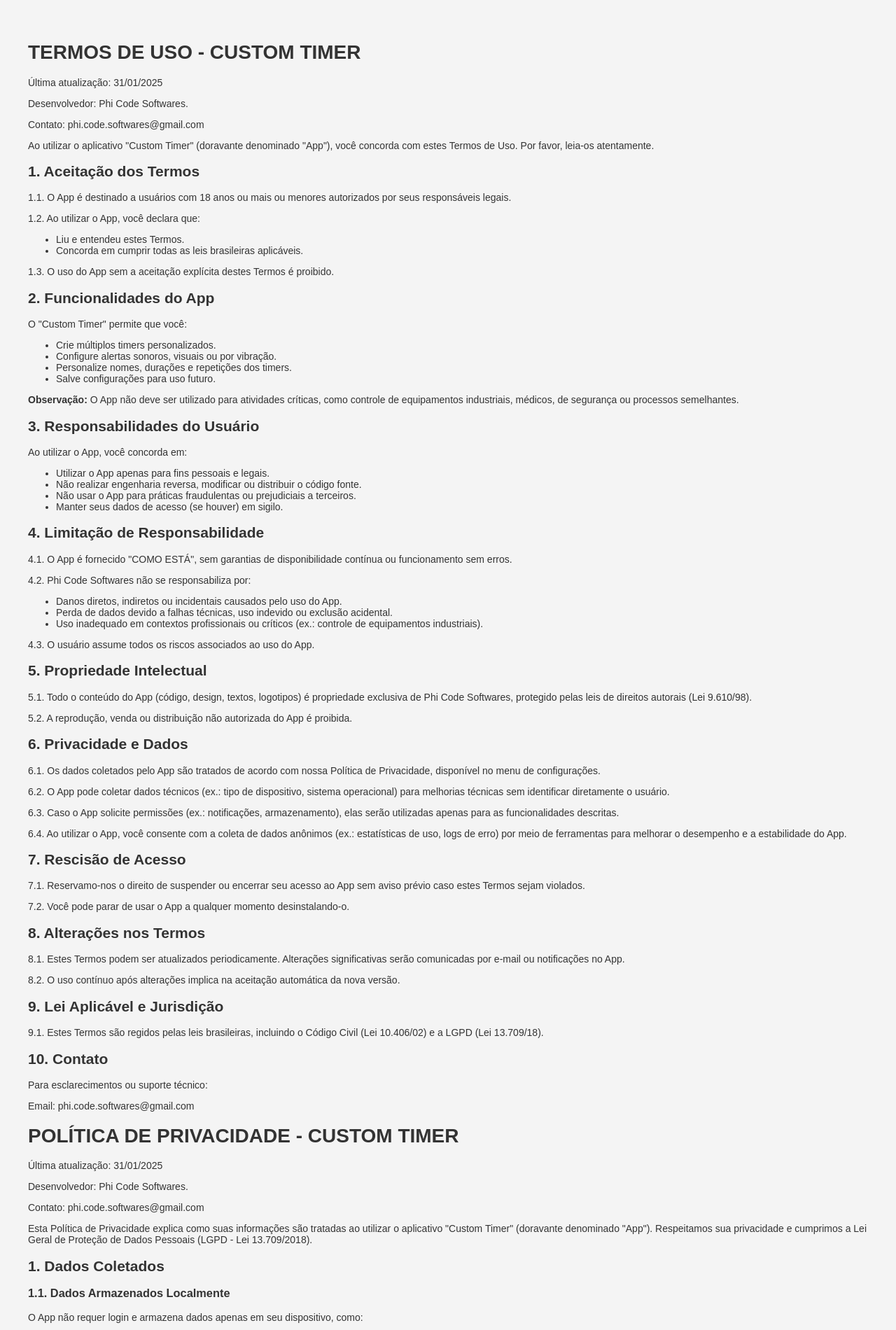
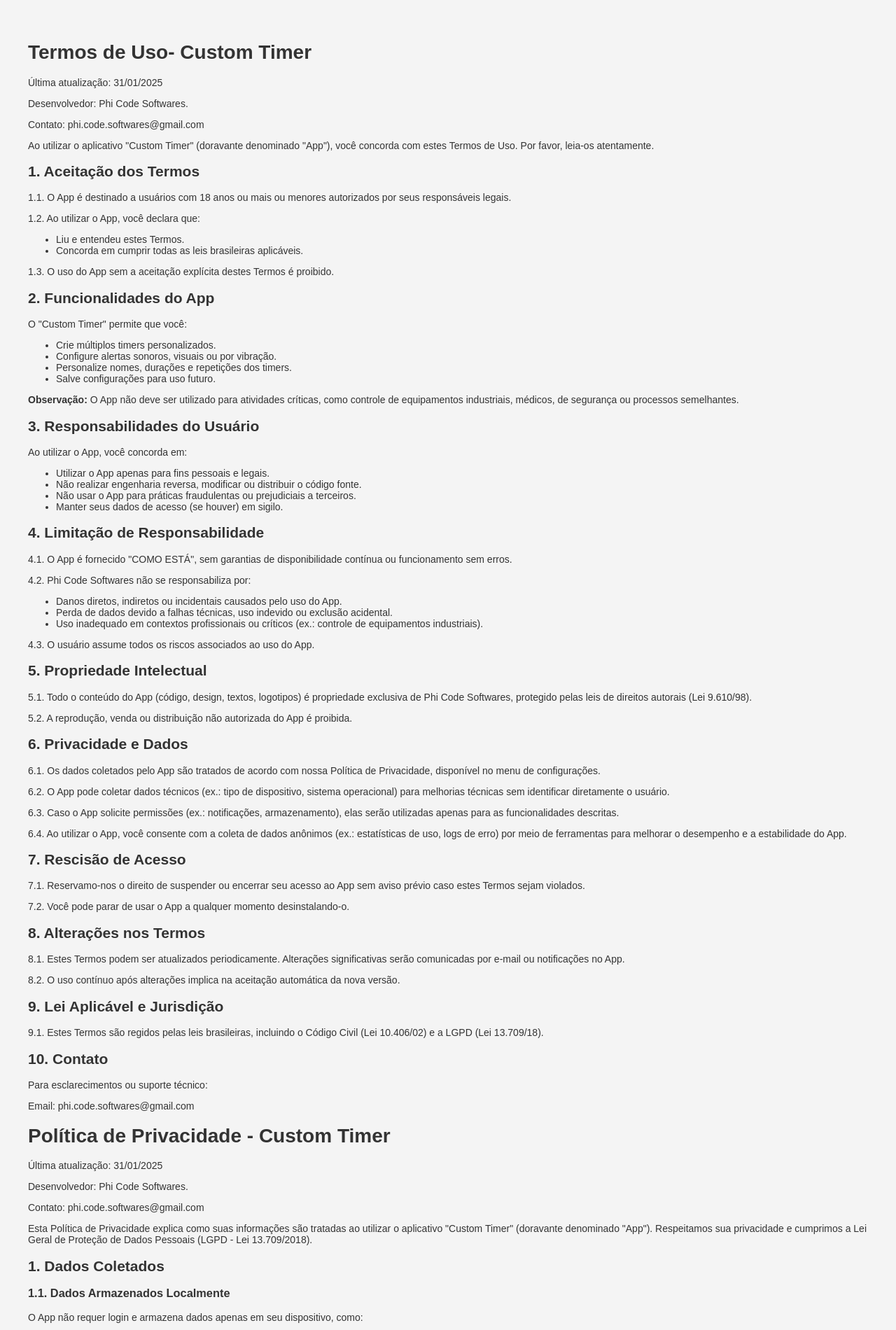
Before and after one commit to PhiCodeSoftwares/developer-page, a plain HTML site: page privace-policy/terms-policy-custom-timer-pt.html in a window 1280 px wide. Shown: the top 1900 px of the page at 70% size. Drawn offline with Linux system fonts and the light colour scheme.

Commit message:
feat: update

```diff
--- a/privace-policy/terms-policy-custom-timer-pt.html
+++ b/privace-policy/terms-policy-custom-timer-pt.html
@@ -33,7 +33,7 @@
     </style>
 </head>
 <body>
-    <h1>TERMOS DE USO - CUSTOM TIMER</h1>
+    <h1>Termos de Uso- Custom Timer</h1>
     <p>Última atualização: 31/01/2025</p>
     <p>Desenvolvedor: Phi Code Softwares.</p>
     <p>Contato: phi.code.softwares@gmail.com</p>
@@ -103,7 +103,7 @@
     <p>Email: phi.code.softwares@gmail.com</p>
 
     <!-- Política de Privacidade -->
-    <h1>POLÍTICA DE PRIVACIDADE - CUSTOM TIMER</h1>
+    <h1>Política de Privacidade - Custom Timer </h1>
     <p>Última atualização: 31/01/2025</p>
     <p>Desenvolvedor: Phi Code Softwares.</p>
     <p>Contato: phi.code.softwares@gmail.com</p>
```
Also changed, not shown: index.html (+0 -2 lines), privace-policy/terms-policy-custom-timer-en.html (+2 -2 lines).
